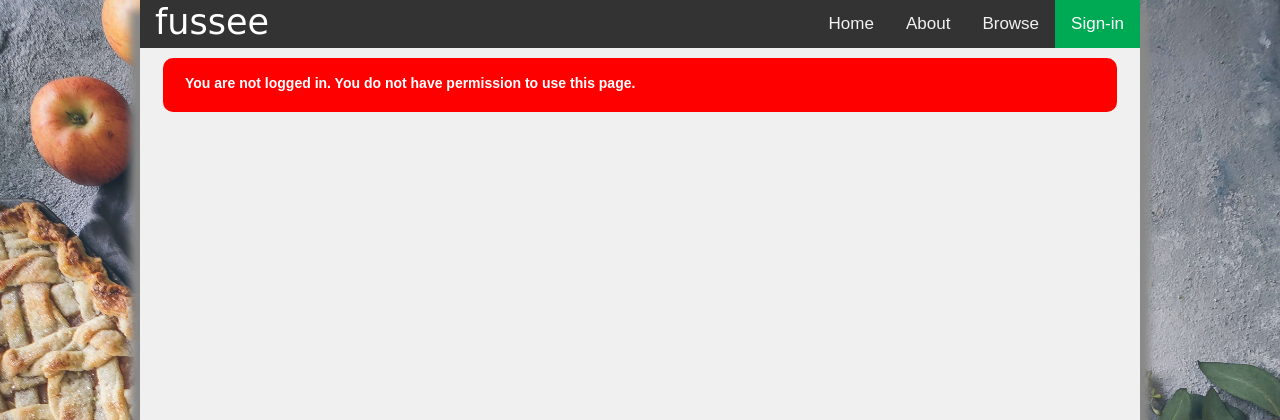
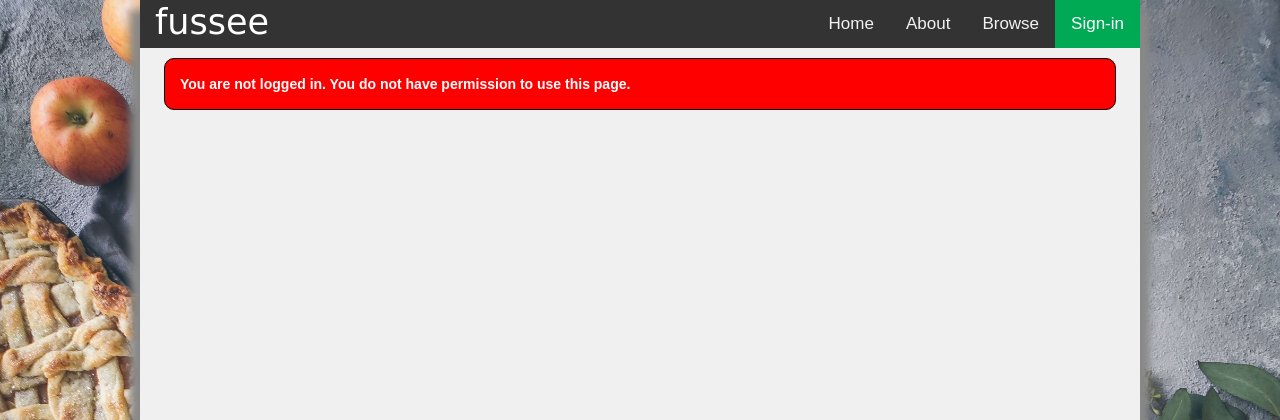
Before and after one commit to jamiewhittaker/fussee, a PHP site: template includes/app/templates/admin-cp-loggedout.html.twig in a window 1280 px wide. Shown: the top 420 px of the page. Run offline with PHP 8.4, Linux system fonts and the light colour scheme; the template is opened without the code that fills it, so the values that code supplies are empty; some libraries are stand-ins or nearby versions; some web fonts are replaced.

Commit message:
Changed CSS for error messages

```diff
--- a/css/main.css
+++ b/css/main.css
@@ -344,37 +344,36 @@ object{
 	display: block;
 }
 
-#login-error, #user-cp-error {
+#login-error, #user-cp-error, #user-cp-success {
 	margin-left: auto;
 	margin-right: auto;
 	margin-top: 10px;
-	padding-top: 15px;
-	width: 95%;
-	height: 35px;
-	background-color: red;
+	width: 92%;
 	color: white;
 	font-size: 14px;
-	border: 2px solid red;
+	border: 1px solid black;
 	border-radius: 10px;
+	height: 20px;
+	line-height: 20px;
+	padding: 15px;
+	font-weight: bold;
+}
+
+#login-error, #user-cp-error {
+	background-color: red;
 }
 
 #user-cp-success {
-    margin-left: auto;
-    margin-right: auto;
-    margin-top: 10px;
-    padding-top: 15px;
-    width: 95%;
-    height: 35px;
-    background-color: green;
-    color: white;
-    font-size: 14px;
-    border: 2px solid green;
-    border-radius: 10px;
+	background-color: green;
 }
 
+
 #error-message {
-	margin-left: 20px;
 	font-weight: bold;
+	margin-left: 2%;
+	margin-right: 2%;
+	vertical-align: middle;
+	display: inline-block;
 }
 
 #user-cp {
--- a/includes/app/templates/admin-cp-error.html.twig
+++ b/includes/app/templates/admin-cp-error.html.twig
@@ -26,9 +26,7 @@
             </div>
         </div>
 
-            <div id="user-cp-error">
-                <span id="error-message"> {{ error }} </span>
-            </div>
+            <div id="user-cp-error">{{ error }}</div>
 
             <div id="user-cp">
                 <div id="heading1-admin">{{ firstName }}'s ADMIN Control Panel</div>
--- a/includes/app/templates/admin-cp-loggedout.html.twig
+++ b/includes/app/templates/admin-cp-loggedout.html.twig
@@ -13,9 +13,7 @@
             </div>
         </div>
 
-        <div id="login-error">
-            <span id="error-message"> You are not logged in. You do not have permission to use this page. </span>
-        </div>
+        <div id="login-error">You are not logged in. You do not have permission to use this page.</div>
 
     </div>
 {% endblock %}
--- a/includes/app/templates/admin-cp-nopermission.html.twig
+++ b/includes/app/templates/admin-cp-nopermission.html.twig
@@ -26,9 +26,7 @@
             </div>
         </div>
 
-        <div id="login-error">
-            <span id="error-message"> You are not an administrator. You do not have permission to use this page. </span>
-        </div>
+        <div id="login-error">You are not an administrator. You do not have permission to use this page.</div>
 
     </div>
 {% endblock %}
--- a/includes/app/templates/admin-cp-success.html.twig
+++ b/includes/app/templates/admin-cp-success.html.twig
@@ -26,9 +26,7 @@
             </div>
         </div>
 
-            <div id="user-cp-success">
-                <span id="error-message"> {{ success }} </span>
-            </div>
+            <div id="user-cp-success">{{ success }}</div>
 
             <div id="user-cp">
                 <div id="heading1-admin">{{ firstName }}'s ADMIN Control Panel</div>
--- a/includes/app/templates/signin-error.html.twig
+++ b/includes/app/templates/signin-error.html.twig
@@ -13,9 +13,7 @@
             </div>
         </div>
 
-        <div id="login-error">
-           <span id="error-message"> {{ error }} </span>
-        </div>
+        <div id="login-error">{{ error }}</div>
 
         <div id="loginImage">
             <object type="image/svg+xml" data="assets/authentication.svg" width="250px" align="center"></object>
--- a/includes/app/templates/signin-loggedin.html.twig
+++ b/includes/app/templates/signin-loggedin.html.twig
@@ -26,9 +26,7 @@
             </div>
         </div>
 
-        <div id="login-error">
-            <span id="error-message"> You are already logged in. You do not have permission to use this page. </span>
-        </div>
+        <div id="login-error">You are already logged in. You do not have permission to use this page.</div>
 
     </div>
 {% endblock %}
--- a/includes/app/templates/user-cp-error.html.twig
+++ b/includes/app/templates/user-cp-error.html.twig
@@ -26,9 +26,7 @@
             </div>
         </div>
 
-        <div id="user-cp-error">
-            <span id="error-message"> {{ error }} </span>
-        </div>
+        <div id="user-cp-error">{{ error }}</div>
 
         <div id="user-cp">
 
--- a/includes/app/templates/user-cp-loggedout.html.twig
+++ b/includes/app/templates/user-cp-loggedout.html.twig
@@ -14,7 +14,7 @@
         </div>
 
         <div id="login-error">
-            <span id="error-message"> You are not logged in. You do not have permission to use this page. </span>
+            You are not logged in. You do not have permission to use this page.
         </div>
 
     </div>
--- a/includes/app/templates/user-cp-success.html.twig
+++ b/includes/app/templates/user-cp-success.html.twig
@@ -26,9 +26,7 @@
             </div>
         </div>
 
-        <div id="user-cp-success">
-            <span id="error-message"> {{ success }} </span>
-        </div>
+        <div id="user-cp-success">{{ success }}</div>
 
         <div id="user-cp">
 
```
